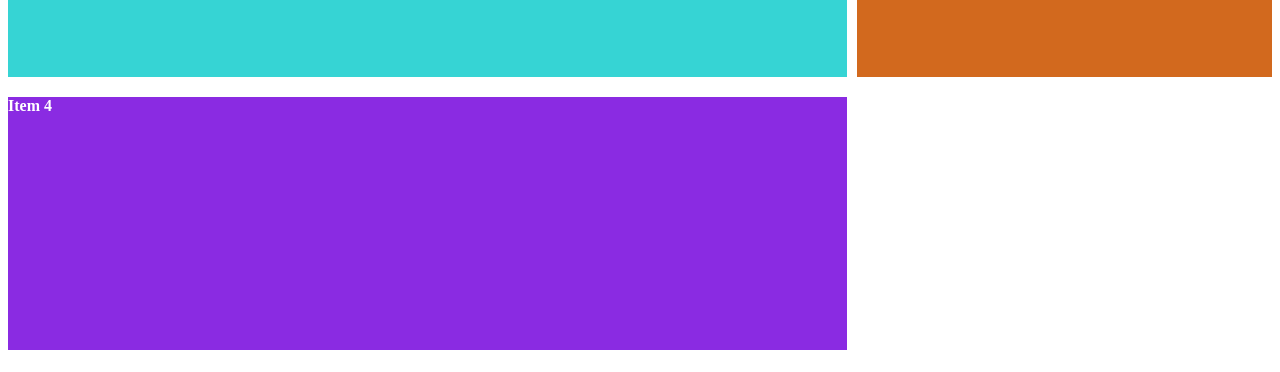
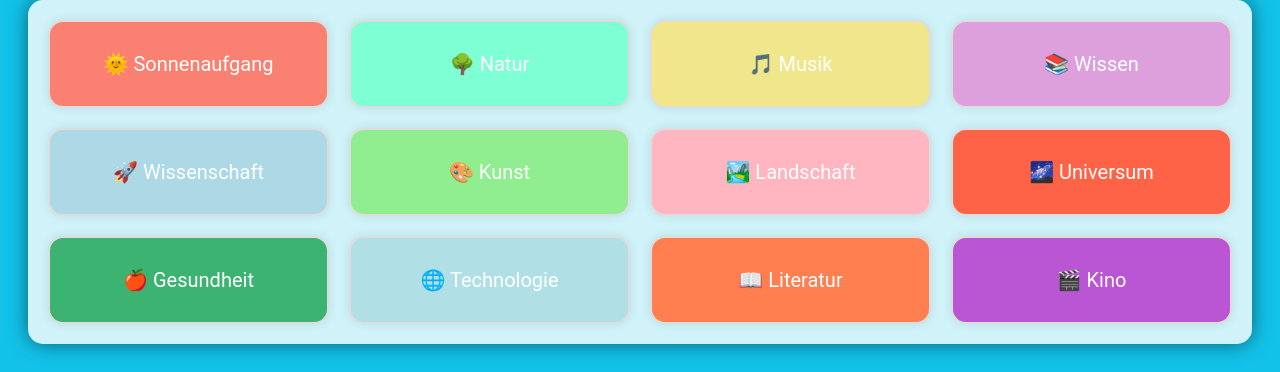
Before and after one commit to DimitriBelton/css-grid-test, a plain HTML site: page index.html in a window 1280 px wide. Shown: the part 458-830 px from the top of the page. Drawn offline with Linux system fonts and the light colour scheme.

Commit message:
newstyle

```diff
--- a/index.html
+++ b/index.html
@@ -6,11 +6,22 @@
     <title>CSS Grid Tutorial</title>
 </head>
 <body>
+    <!-- Hinzufügen eines Bildes namens "new-bild.jpg" -->
+    <img src="new-bild.jpg" alt="Neues Bild">
+    <h1>Willkommen zu meiner kreativen CSS Grid Galerie!</h1>
     <div class="container">
-        <div class="item one">Item 1</div>
-        <div class="item two">Item 2</div>
-        <div class="item three">Item 3</div>
-        <div class="item four">Item 4</div>
+        <div class="item one">🌞 Sonnenaufgang</div>
+        <div class="item two">🌳 Natur</div>
+        <div class="item three">🎵 Musik</div>
+        <div class="item four">📚 Wissen</div>
+        <div class="item five">🚀 Wissenschaft</div>
+        <div class="item six">🎨 Kunst</div>
+        <div class="item seven">🏞️ Landschaft</div>
+        <div class="item eight">🌌 Universum</div>
+        <div class="item nine">🍎 Gesundheit</div>
+        <div class="item ten">🌐 Technologie</div>
+        <div class="item eleven">📖 Literatur</div>
+        <div class="item twelve">🎬 Kino</div>
     </div>
 </body>
 </html>
--- a/styles.css
+++ b/styles.css
@@ -1,38 +1,125 @@
-.container {
-    display: grid;
-    height: 100vh;
-    grid-template-columns: repeat(3, 1fr);
-    grid-template-rows: repeat(3, 1fr);
-    column-gap: 10px;
-    row-gap: 20px;
+/* Definiert die Schriftart, den Hintergrund, den Abstand und die Textfarbe des gesamten Dokuments */
+body {
+    font-family: Arial, sans-serif; /* Schriftart */
+    background: linear-gradient(45deg, #f3ec78, #af4261); /* Hintergrundfarbe als linearer Gradient */
+    padding: 20px; /* Abstand um den Inhalt */
+    color: white; /* Textfarbe */
 }
 
-.item {
-    background-color: blueviolet;
-    color: white;
-    font-weight: bold;
+/* Definiert das Aussehen des h1-Elements (Überschrift) */
+h1 {
+    text-align: center; /* Zentriert den Text */
+    color: white; /* Textfarbe */
+    text-shadow: 2px 2px 4px #000000; /* Textschatten */
+    font-size: 2em; /* Schriftgröße */
+    margin-bottom: 0.5em; /* Abstand unter der Überschrift */
 }
 
-.one {
-    background-color: rgb(106, 176, 37);
+/* Definiert das Aussehen des Containers, der die Gitterelemente enthält */
+.container {
+    display: grid; /* Setzt das Anzeigeverhalten auf Gitter */
+    grid-template-columns: repeat(4, 1fr); /* Definiert vier gleich große Spalten */
+    grid-gap: 20px; /* Abstand zwischen den Gitterelementen */
+    padding: 20px; /* Abstand um den Inhalt */
+    background-color: rgba(255, 255, 255, 0.8); /* Hintergrundfarbe */
+    border-radius: 15px; /* Abrundung der Ecken */
+    box-shadow: 0px 0px 10px rgba(0,0,0,0.5); /* Schatten um den Container */
+    animation: containerPulse 2s infinite; /* Animation, die den Schatten pulsieren lässt */
 }
 
-.two {
-    background-color: chocolate;
+/* Definiert das Aussehen der Gitterelemente */
+.item {
+    background-color: #f9f9f9; /* Hintergrundfarbe */
+    border: 2px solid #ddd; /* Rahmen um das Element */
+    padding: 30px; /* Abstand um den Inhalt */
+    font-size: 20px; /* Schriftgröße */
+    text-align: center; /* Zentriert den Text */
+    transition: transform 0.5s, box-shadow 0.5s; /* Übergangseffekt für die Transformation und den Schatten */
+    border-radius: 15px; /* Abrundung der Ecken */
+    box-shadow: 0px 0px 10px rgba(0,0,0,0.1); /* Schatten um das Element */
+    animation: itemRotate 5s infinite; /* Animation, die das Element drehen lässt */
+    display: flex; /* Setzt das Anzeigeverhalten auf Flexbox */
+    align-items: center; /* Zentriert den Inhalt vertikal */
+    justify-content: center; /* Zentriert den Inhalt horizontal */
+    flex-direction: column; /* Legt die Richtung der Flexbox-Elemente fest */
 }
 
-.three {
-    background-color: rgb(54, 212, 212);
-    grid-column-start: 1;
-    grid-column-end: 3;
-    grid-row-start: 1;
-    grid-row-end: 3;
+/* Definiert das Aussehen der Gitterelemente beim Überfahren mit der Maus */
+.item:hover {
+    transform: scale(1.05); /* Vergrößert das Element */
+    box-shadow: 0px 0px 20px rgba(0,0,0,0.3); /* Vergrößert den Schatten */
 }
 
-.four {
-    order: 4;
-    grid-column-start: 1;
-    grid-column-end: 3;
-    grid-row-start: 3;
-    grid-row-end: 4;
+/* Definiert die Hintergrundfarben der einzelnen Gitterelemente */
+.one { background-color: #fa8072; }
+.two { background-color: #7fffd4; }
+.three { background-color: #f0e68c; }
+.four { background-color: #dda0dd; }
+.five { background-color: #add8e6; }
+.six { background-color: #90ee90; }
+.seven { background-color: #ffb6c1; }
+.eight { background-color: #ff6347; }
+.nine { background-color: #3cb371; }
+.ten { background-color: #b0e0e6; }
+.eleven { background-color: #ff7f50; }
+.twelve { background-color: #ba55d3; }
+
+/* Definiert die Animation, die den Schatten des Containers pulsieren lässt */
+@keyframes containerPulse {
+    0% { box-shadow: 0px 0px 10px rgba(0,0,0,0.5); }
+    50% { box-shadow: 0px 0px 20px rgba(0,0,0,0.5); }
+    100% { box-shadow: 0px 0px 10px rgba(0,0,0,0.5); }
 }
+
+/* Definiert die Animation, die die Gitterelemente drehen lässt */
+@keyframes itemRotate {
+    0% { transform: rotate(0deg); }
+    50% { transform: rotate(180deg); }
+    100% { transform: rotate(360deg); }
+}
+/* Fügt eine Animation hininzu, die den Hintergrund kontinuierlich ändert */
+@keyframes backgroundFade {
+    0% { background: #f3ec78; }
+    25% { background: #af4261; }
+    50% { background: #12c2e9; }
+    75% { background: #c471ed; }
+    100% { background: #f3ec78; }
+}
+
+body {
+    /* ... Ihre bisherigen Stile ... */
+    animation: backgroundFade 10s infinite;
+}
+
+/* Definiert die Animation, die den Hintergrund kontinuierlich bewegt */
+@keyframes backgroundMove {
+    0% { background-position: 0% 0%; }
+    100% { background-position: 100% 100%; }
+}
+
+body {
+    /* ... Ihre bisherigen Stile ... */
+    background-size: 200% 200%; /* Erweitert die Größe des Hintergrunds */
+    animation: backgroundFade 10s infinite, backgroundMove 10s infinite; /* Fügt die Bewegungsanimation hinzu */
+}
+/* Importieren Sie Google-Schriftarten */
+@import url('https://fonts.googleapis.com/css2?family=Roboto&display=swap');
+
+/* Definiert die Schriftart, den Hintergrund, den Abstand und die Textfarbe des gesamten Dokuments */
+body {
+    font-family: 'Roboto', sans-serif; /* Verwenden Sie die Google-Schriftart */
+    background: linear-gradient(45deg, #f3ec78, #af4261); /* Hintergrundfarbe als linearer Gradient */
+    padding: 20px; /* Abstand um den Inhalt */
+    color: white; /* Textfarbe */
+    animation: backgroundFade 10s infinite, backgroundMove 10s infinite; /* Fügt die Bewegungsanimation hinzu */
+    background-size: 200% 200%; /* Erweitert die Größe des Hintergrunds */
+}
+
+/* ... Rest des Codes ... */
+
+/* Definiert das Aussehen der Gitterelemente beim Überfahren mit der Maus */
+.item:hover {
+    transform: scale(1.05); /* Vergrößert das Element */
+    box-shadow: 0px 0px 20px rgba(0,0,0,0.3); /* Vergrößert den Schatten */
+    transition: transform 0.5s, box-shadow 0.5s; /* Fügt einen Übergangseffekt hinzu */
+}
```
Also changed, not shown: new-bild.jpg (added).
